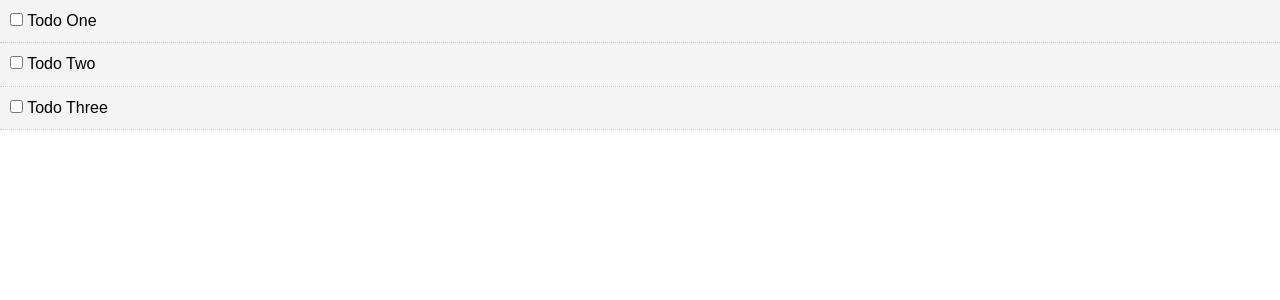
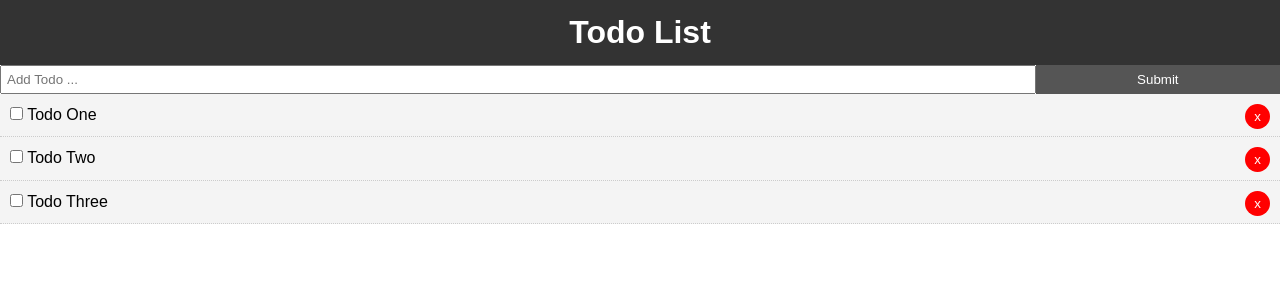
Before and after one commit to Shotteammate/deploy-vue-todolist, a Vue app: page / in a window 1280 px wide. Shown: the top 300 px of the page. Built offline with nearby package versions, Linux system fonts and the light colour scheme.

Commit message:
feat: create a simple todo list

```diff
--- a/package.json
+++ b/package.json
@@ -9,6 +9,7 @@
   },
   "dependencies": {
     "core-js": "^3.6.4",
+    "uuid": "^7.0.3",
     "vue": "^2.6.11"
   },
   "devDependencies": {
--- a/src/App.vue
+++ b/src/App.vue
@@ -1,16 +1,22 @@
 <template>
   <div id="app">
-    <Todos :todos="todos" />
+    <Header />
+    <AddTodo @add-todo="addTodo" />
+    <Todos :todos="todos" @del-todo="delTodo" />
   </div>
 </template>
 
 <script>
 import Todos from "./components/Todos";
+import Header from "./components/layout/Header";
+import AddTodo from "./components/AddTodo";
 
 export default {
   name: "App",
   components: {
-    Todos
+    Todos,
+    Header,
+    AddTodo
   },
   data() {
     return {
@@ -32,6 +38,14 @@
         }
       ]
     };
+  },
+  methods: {
+    delTodo(id) {
+      this.todos = this.todos.filter(todo => todo.id !== id);
+    },
+    addTodo(newTodo) {
+      this.todos.push(newTodo);
+    }
   }
 };
 </script>
@@ -46,4 +60,15 @@
   font-family: Arial, Helvetica, sans-serif;
   line-height: 1.4;
 }
+.btn {
+  display: inline-block;
+  border: none;
+  background: #555;
+  color: #fff;
+  padding: 7px 20px;
+  cursor: pointer;
+}
+.btn:hover {
+  background: #666;
+}
 </style>
--- /dev/null
+++ b/src/components/AddTodo.vue
@@ -0,0 +1,46 @@
+<template>
+  <div>
+    <form @submit.prevent="addTodo">
+      <input type="text" name="title" v-model="title" placeholder="Add Todo ..." />
+      <input type="submit" value="Submit" class="btn" />
+    </form>
+  </div>
+</template>
+
+<script>
+import uuid from "uuid";
+
+export default {
+  name: "AddTodo",
+  data() {
+    return {
+      title: ""
+    };
+  },
+  methods: {
+    addTodo() {
+      const newTodo = {
+        id: uuid.v4(),
+        title: this.title,
+        completed: false
+      };
+
+      this.$emit("add-todo", newTodo);
+      this.title = "";
+    }
+  }
+};
+</script>
+
+<style scoped>
+form {
+  display: flex;
+}
+input[type="text"] {
+  flex: 10;
+  padding: 5px;
+}
+input[type="submit"] {
+  flex: 2;
+}
+</style>
--- a/src/components/TodoItem.vue
+++ b/src/components/TodoItem.vue
@@ -1,8 +1,9 @@
 <template>
   <div class="todo-item" :class="{'is-complete':todo.completed}">
     <p>
-      <input type="checkbox" @change="markComplete" />
+      <input type="checkbox" @click="markComplete" />
       {{todo.title}}
+      <button class="del" @click="delTodo">x</button>
     </p>
   </div>
 </template>
@@ -18,6 +19,9 @@
   methods: {
     markComplete() {
       this.todo.completed = !this.todo.completed;
+    },
+    delTodo(){
+      this.$emit("del-todo", this.todo.id)
     }
   }
 };
--- a/src/components/Todos.vue
+++ b/src/components/Todos.vue
@@ -1,7 +1,7 @@
 <template>
   <div>
     <div v-for="todo in todos" :key="todo.id">
-      <TodoItem :todo="todo" />
+      <TodoItem :todo="todo" @del-todo="delTodo"/>
     </div>
   </div>
 </template>
@@ -17,6 +17,11 @@
     todos: {
       type: Array
     }
+  },
+  methods:{
+    delTodo(id){
+      this.$emit("del-todo", id)
+    }
   }
 };
 </script>
--- /dev/null
+++ b/src/components/layout/Header.vue
@@ -0,0 +1,26 @@
+<template>
+  <header class="header">
+    <h1>Todo List</h1>
+  </header>
+</template>
+
+<script>
+export default {
+  name: "Header"
+};
+</script>
+
+<style scoped>
+.header {
+  background: #333;
+  color: #fff;
+  text-align: center;
+  padding: 10px;
+}
+
+.header a {
+  color: #fff;
+  padding-right: 5px;
+  text-decoration: none;
+}
+</style>
```
Also changed, not shown: 1 other file (tests, documents, lock files or other folders).
